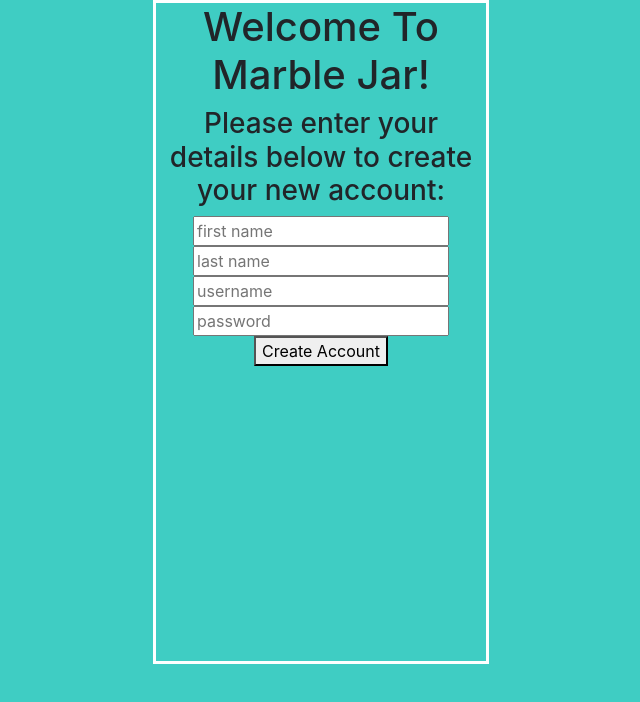
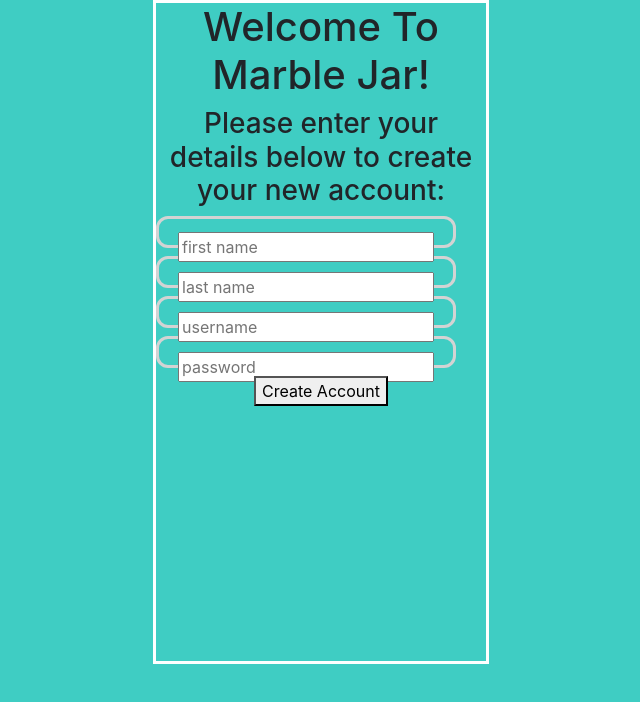
Before and after one commit to MarbleJar/Student-Goal-Tracker, a React app: page / in a window 1280 px wide. Both pictures are taken after a click on the button "Sign Up". Shown: the top 702 px of the page, without its empty margins (319-959 px from the left). Built offline with nearby package versions, Linux system fonts and the light colour scheme.

Commit message:
more styling

```diff
--- a/client/style/style.scss
+++ b/client/style/style.scss
@@ -177,6 +177,54 @@ body {
   width: 42vh;
   height: 83vh;
   justify-content: center;
+
+  .signUpFirstName{
+    margin-top: 1vh;
+    margin-bottom: 1vh;
+    width: 15vw;
+    min-width: 300px;
+    height: 4vh;
+    border-color: lightgray;
+    border-style: solid;
+    border-radius: 1.5vh;
+    padding: 1vw;
+  }
+
+  .signUpLastName{
+    margin-top: 1vh;
+    margin-bottom: 1vh;
+    width: 15vw;
+    min-width: 300px;
+    height: 4vh;
+    border-color: lightgray;
+    border-style: solid;
+    border-radius: 1.5vh;
+    padding: 1vw;
+  }
+
+  .signUpUsername{
+    margin-top: 1vh;
+    margin-bottom: 1vh;
+    width: 15vw;
+    min-width: 300px;
+    height: 4vh;
+    border-color: lightgray;
+    border-style: solid;
+    border-radius: 1.5vh;
+    padding: 1vw;
+  }
+
+  .signUpPassword{
+    margin-top: 1vh;
+    margin-bottom: 1vh;
+    width: 15vw;
+    min-width: 300px;
+    height: 4vh;
+    border-color: lightgray;
+    border-style: solid;
+    border-radius: 1.5vh;
+    padding: 1vw;
+  }
 }
 
 .StudentContainer{
```
